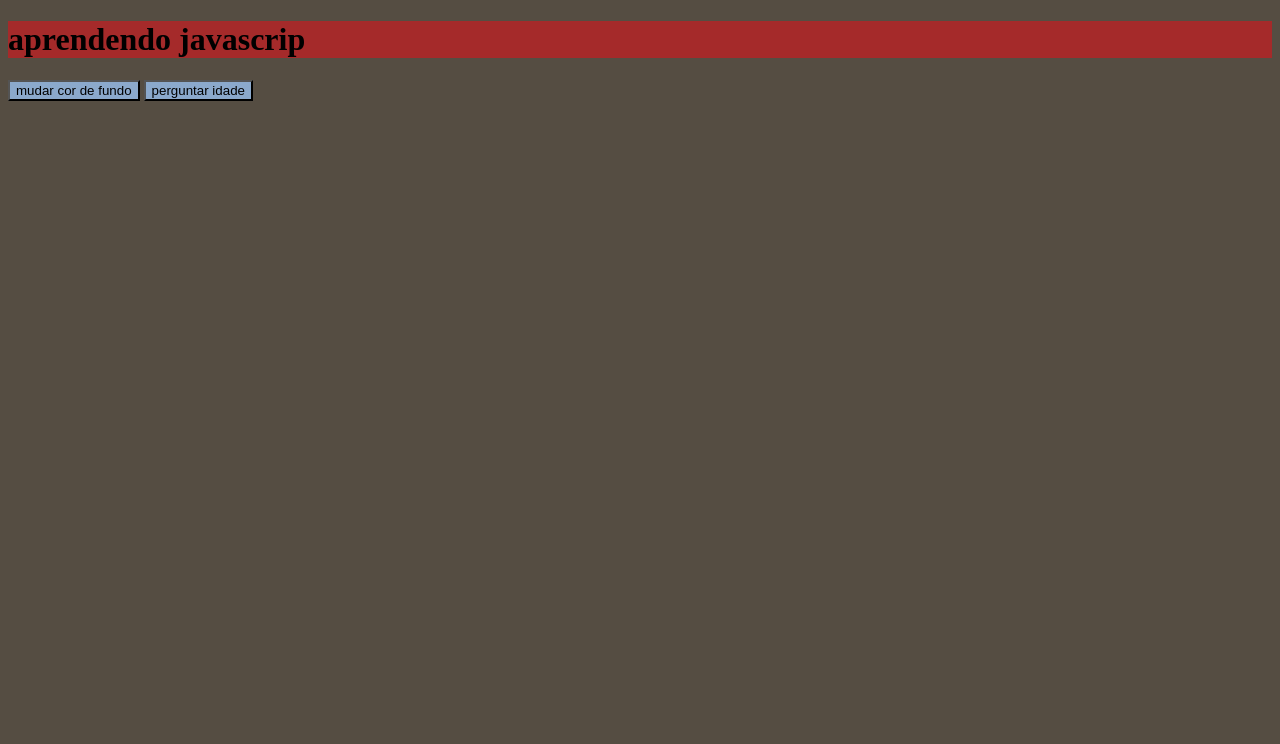
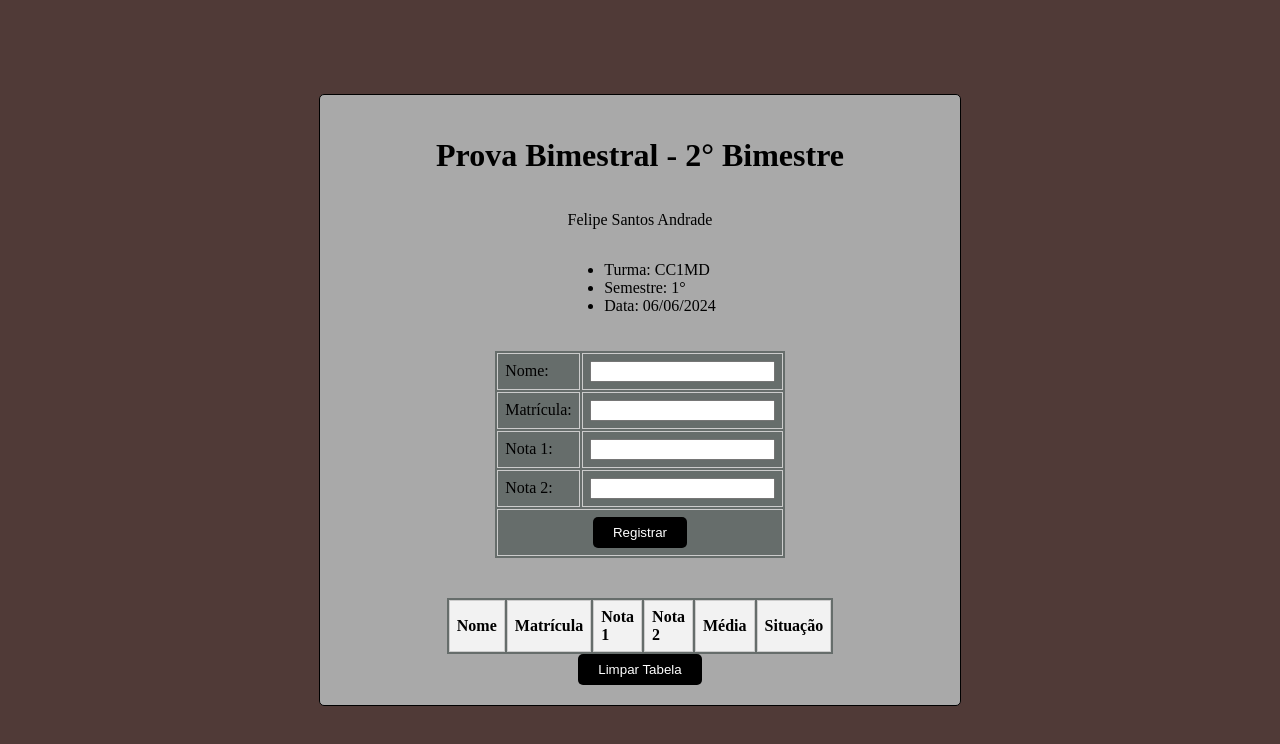
Before and after one commit to F3L1P3Andrade/jarva-script, a plain HTML site: page projeto/index.html in a window 1280 px wide. Drawn offline with Linux system fonts and the light colour scheme.

Commit message:
Add files via upload

```diff
--- a/projeto/index.css
+++ b/projeto/index.css
@@ -1,9 +1,66 @@
 body {
-    background-color: rgb(85, 77, 66);
+    display: flex;
+    justify-content: center;
+    align-items: center;
+    height: 100vh;
+    margin: 0;
+    font: Arial;
+    background-color: rgb(80, 58, 55);
+
 }
+
+.container {
+    max-width: 600px;
+    padding: 20px;
+    border: 1px solid rgb(0, 0, 0);
+    border-radius: 5px;
+    background-color: darkgrey;
+    width: 200%;
+    display: flex;
+    align-items: center;
+    flex-direction: column;
+    align-items: center;
+    justify-content: center;
+
+}
+
+form {
+    margin-bottom: 20px;
+
+
+}
+
+table {
+    width: 0%;
+    margin-top: 20px;
+    background-color: rgb(102, 109, 107);
+
+}
+
+th,
+td {
+    border: 1px solid #ccc;
+    padding: 7px;
+    text-align: left;
+}
+
+th {
+    background-color: #f2f2f2;
+}
+
 button {
-    background-color: rgb(139, 169, 204);
+    padding: 8px 20px;
+    background-color: #000000;
+    color: #fff;
+    border: none;
+    border-radius: 5px;
+    cursor: pointer;
 }
-h1 {
-    background-color: brown;
+
+button:hover {
+    background-color: #e00808;
 }
+
+table:hover {
+    background-color: rgb(127, 178, 255);
+}
--- a/projeto/index.html
+++ b/projeto/index.html
@@ -1,17 +1,68 @@
 <!DOCTYPE html>
-<html lang="en">
+<html>
+
 <head>
     <meta charset="UTF-8">
     <meta http-equiv="X-UA-Compatible" content="IE=edge">
     <meta name="viewport" content="width=device-width, initial-scale=1.0">
-    <title>jarva script</title>
     <link rel="stylesheet" href="index.css">
-    <link rel="stylesheet" href="index.js">
+    <title>Prova Bimestral</title>
 </head>
+
 <body>
-    <h1>aprendendo javascrip</h1>
-    <button onclick="mudaBackgrond()">mudar cor de fundo</button>
-    <button onclick="perguntarIdade()">perguntar idade</button>
+    <div class="container">
+        <h1>Prova Bimestral - 2° Bimestre</h1>
+        <p>Felipe Santos Andrade</p>
+        <ul>
+            <li>Turma: CC1MD</li>
+            <li>Semestre: 1°</li>
+            <li>Data: 06/06/2024</li>
+        </ul>
+
+        <form id="formulario">
+            <table>
+                <tr>
+                    <td><label for="nome">Nome:</label></td>
+                    <td><input type="text" id="nome" name="nome"></td>
+                </tr>
+                <tr>
+                    <td><label for="matricula">Matrícula:</label></td>
+                    <td><input type="text" id="matricula" name="matricula"></td>
+                </tr>
+                <tr>
+                    <td><label for="nota1">Nota 1:</label></td>
+                    <td><input type="number" id="nota1" name="nota1" step="0.01"></td>
+                </tr>
+                <tr>
+                    <td><label for="nota2">Nota 2:</label></td>
+                    <td><input type="number" id="nota2" name="nota2" step="0.01"></td>
+                </tr>
+                <tr>
+                    <td colspan="2" style="text-align: center;"><button type="submit">Registrar</button></td>
+                </tr>
+            </table>
+        </form>
+
+        <table id="tabela">
+            <thead>
+                <tr>
+                    <th>Nome</th>
+                    <th>Matrícula</th>
+                    <th>Nota 1</th>
+                    <th>Nota 2</th>
+                    <th>Média</th>
+                    <th>Situação</th>
+                </tr>
+            </thead>
+            <tbody>
+            </tbody>
+        </table>
+        <button id="limparTabela">Limpar Tabela</button>
+
+    </div>
+
     <script src="index.js"></script>
+
 </body>
+
 </html>
--- a/projeto/index.js
+++ b/projeto/index.js
@@ -1,14 +1,40 @@
-function perguntarIdade(){
-    var idade = prompt("qual a sua idade?");
-    alert("A sua idade é " + idade)
+function registrarAluno(e) {
+    e.preventDefault();
+    const nome = document.getElementById('nome').value;
+    const matricula = document.getElementById('matricula').value;
+    const nota1 = parseFloat(document.getElementById('nota1').value);
+    const nota2 = parseFloat(document.getElementById('nota2').value);
+    const media = (nota1 + nota2) / 2;
+    const situacao = media >= 5 ? "Aprovado" : "Reprovado";
+    const linha = criarLinhaTabela(nome, matricula, nota1, nota2, media, situacao);
+    adicionarLinhaTabela(linha);
+    limparCamposFormulario();
 }
-
-function mudaBackgrond(){
-    document.getElementsByTagName("body")[0].style.
-    backgrondColor = "red";
-
-    var novoelemento = document.createElement("h2");
-    novoelemento.innerHTML = "vermelho"
-    novoelemento.style.color = "blue"
-    document.getElementsByTagName("body")[0].appendChild(novoelemento)
+function criarLinhaTabela(nome, matricula, nota1, nota2, media, situacao) {
+    const linha = document.createElement('tr');
+    linha.innerHTML = `
+        <td>${nome}</td>
+        <td>${matricula}</td>
+        <td>${nota1}</td>
+        <td>${nota2}</td>
+        <td>${media.toFixed(2)}</td>
+        <td>${situacao}</td>
+    `;
+    return linha;
 }
+function adicionarLinhaTabela(linha) {
+    const tbody = document.querySelector('#tabela tbody');
+    tbody.appendChild(linha);
+}
+function limparCamposFormulario() {
+    document.getElementById('nome').value = '';
+    document.getElementById('matricula').value = '';
+    document.getElementById('nota1').value = '';
+    document.getElementById('nota2').value = '';
+}
+function limparTabela() {
+    const tbody = document.querySelector('#tabela tbody');
+    tbody.innerHTML = '';
+}
+document.getElementById('formulario').addEventListener('submit', registrarAluno);
+document.getElementById('limparTabela').addEventListener('click', limparTabela);
```
